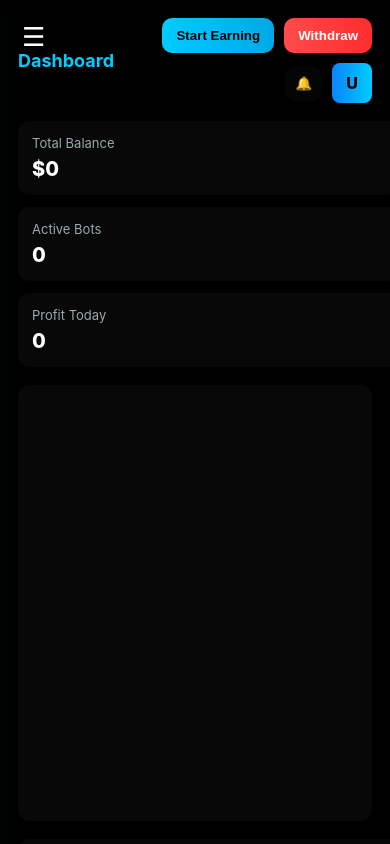
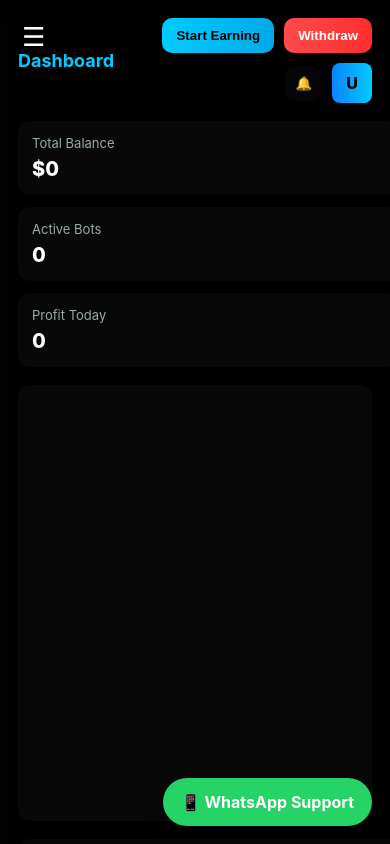
Before and after one commit to mianmuhammad0716-max/trade-with-bots-platform, a plain HTML site: page dashboard.html in a window 390 px wide. Drawn offline with Linux system fonts and the light colour scheme; a script that the page names is missing.

Commit message:
Update dashboard.html

```diff
--- a/dashboard.html
+++ b/dashboard.html
@@ -26,7 +26,7 @@ html,body{
   color:#fff;
   font-family: Inter, "Segoe UI", Roboto, system-ui, Arial;
   overflow-x:hidden;
-  overflow-y:hidden; /* prevent body scroll */
+  overflow-y:hidden;
 }
 
 .app {
@@ -99,7 +99,7 @@ html,body{
   display:flex;
   flex-direction:column;
   gap:18px;
-  overflow-y:auto; /* main scrolls, not body */
+  overflow-y:auto;
   max-height:100vh;
 }
 .topbar { display:flex; align-items:center; justify-content:space-between; gap:12px; }
@@ -140,6 +140,7 @@ html,body{
 .status-paused { background:#ffd166; }
 .status-off { background:var(--danger); color:#fff; }
 
+/* MOBILE */
 @media(max-width:900px){
   .app { grid-template-columns:1fr; gap:0; }
   .hamburger { display:block; }
@@ -155,10 +156,29 @@ html,body{
 
   /* hide card buttons on mobile */
   .card button { display:none; }
+
+  /* Mobile WhatsApp Button */
+  #mobileWhatsApp {
+    display:flex;
+    position:fixed;
+    bottom:18px;
+    right:18px;
+    background:#25D366;
+    color:#fff;
+    border-radius:50px;
+    padding:14px 18px;
+    font-weight:700;
+    font-size:16px;
+    align-items:center;
+    gap:8px;
+    box-shadow:0 6px 20px rgba(0,0,0,0.4);
+    text-decoration:none;
+    z-index:9999;
+  }
 }
-
 @media(min-width:901px){
   .sidebar { position:static !important; transform:translateX(0) !important; height:auto; }
+  #mobileWhatsApp { display:none; }
 }
 </style>
 </head>
@@ -183,9 +203,6 @@ html,body{
   <a href="withdraw.html">💸 Withdraw</a>
   <a href="profile.html">👤 Profile</a>
   <a href="settings.html">⚙️ Settings</a>
-  <a href="https://wa.me/923001234567" target="_blank" style="color:#25D366; font-weight:700; display:flex; align-items:center; gap:8px; padding:10px; border-radius:10px; margin-top:12px; background: rgba(37, 211, 102, 0.1);">
-    📱 WhatsApp Support
-  </a>
 </nav>
 
 <div class="small">Logged in as <strong>User</strong></div>
@@ -248,6 +265,9 @@ html,body{
 </main>
 </div>
 
+<!-- Mobile WhatsApp Button -->
+<a id="mobileWhatsApp" href="https://wa.me/923001234567" target="_blank">📱 WhatsApp Support</a>
+
 <script>
 /* TRADINGVIEW */
 new TradingView.widget({
@@ -273,7 +293,7 @@ menuBtn.onclick = () => {
     const isOpen = sidebar.classList.toggle("mobile-show");
     overlay.classList.toggle("active", isOpen);
     mainContent.classList.toggle("mobile-shift", isOpen);
-    document.body.style.overflow = isOpen ? 'hidden' : 'hidden'; // prevent body scroll
+    document.body.style.overflow = isOpen ? 'hidden' : 'hidden';
   }
 };
 
```
